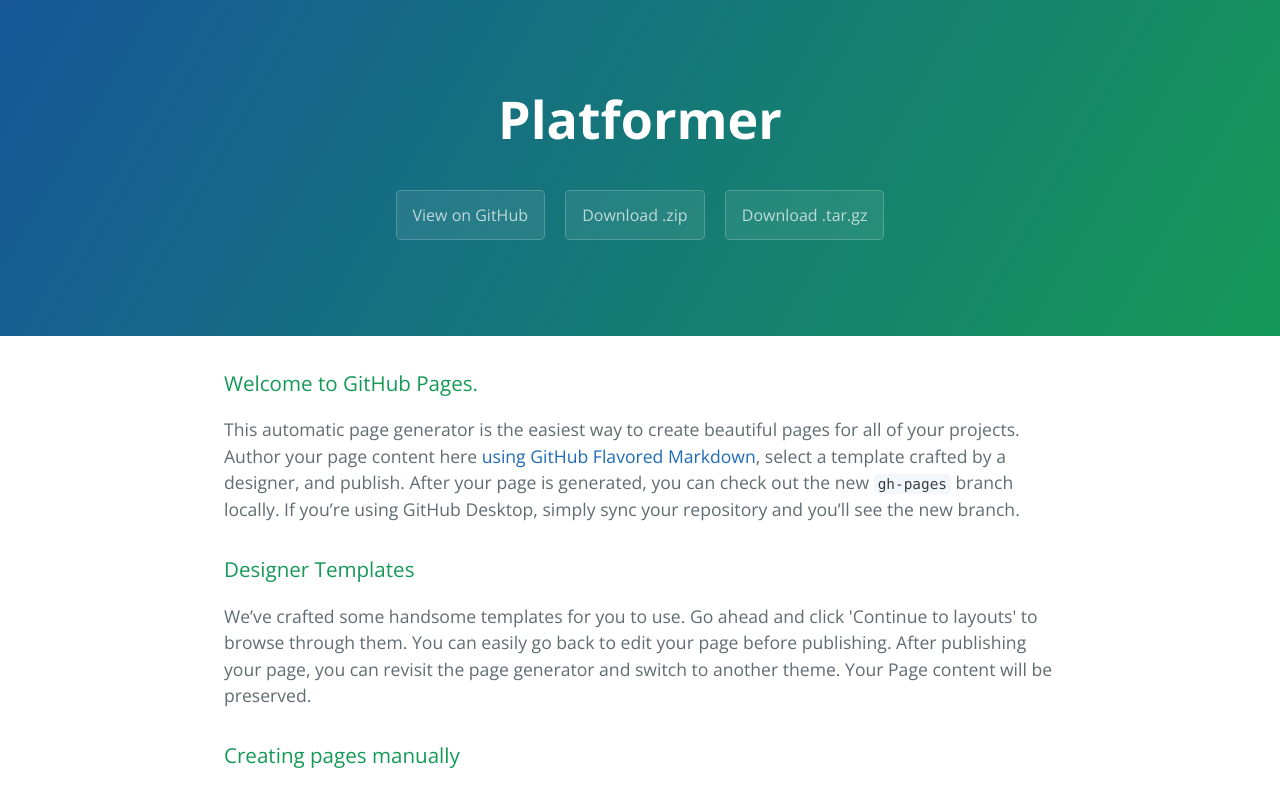
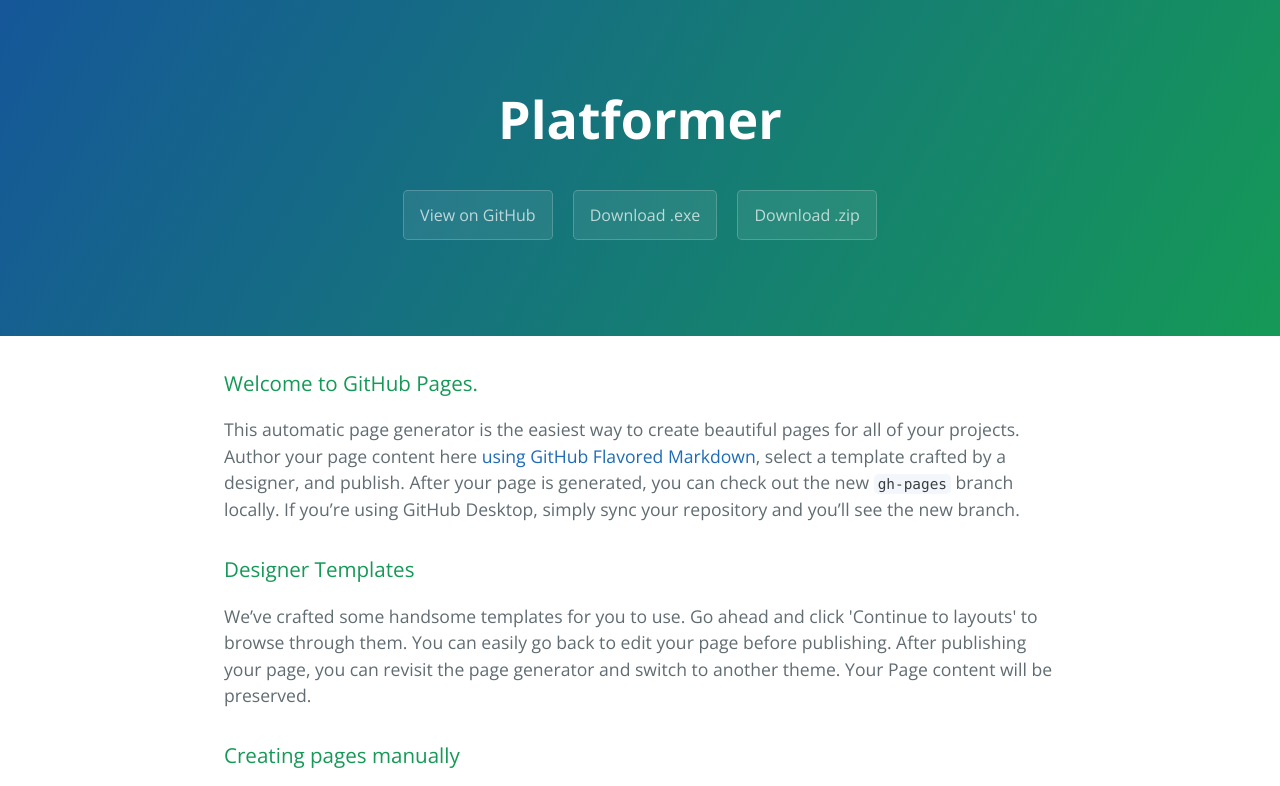
Before and after one commit to keringar/Platformer, a plain HTML site: page index.html in a window 1280 px wide. Shown: the top 786 px of the page. Drawn offline with nearby package versions, Linux system fonts and the light colour scheme.

Commit message:
Update index.html

```diff
--- a/index.html
+++ b/index.html
@@ -14,8 +14,8 @@
       <h1 class="project-name">Platformer</h1>
       <h2 class="project-tagline"></h2>
       <a href="https://github.com/Keringar/Platformer" class="btn">View on GitHub</a>
+      <a href="https://github.com/Keringar/Platformer/releases/" class="btn">Download .exe</a>
       <a href="https://github.com/Keringar/Platformer/zipball/master" class="btn">Download .zip</a>
-      <a href="https://github.com/Keringar/Platformer/tarball/master" class="btn">Download .tar.gz</a>
     </section>
 
     <section class="main-content">
```
